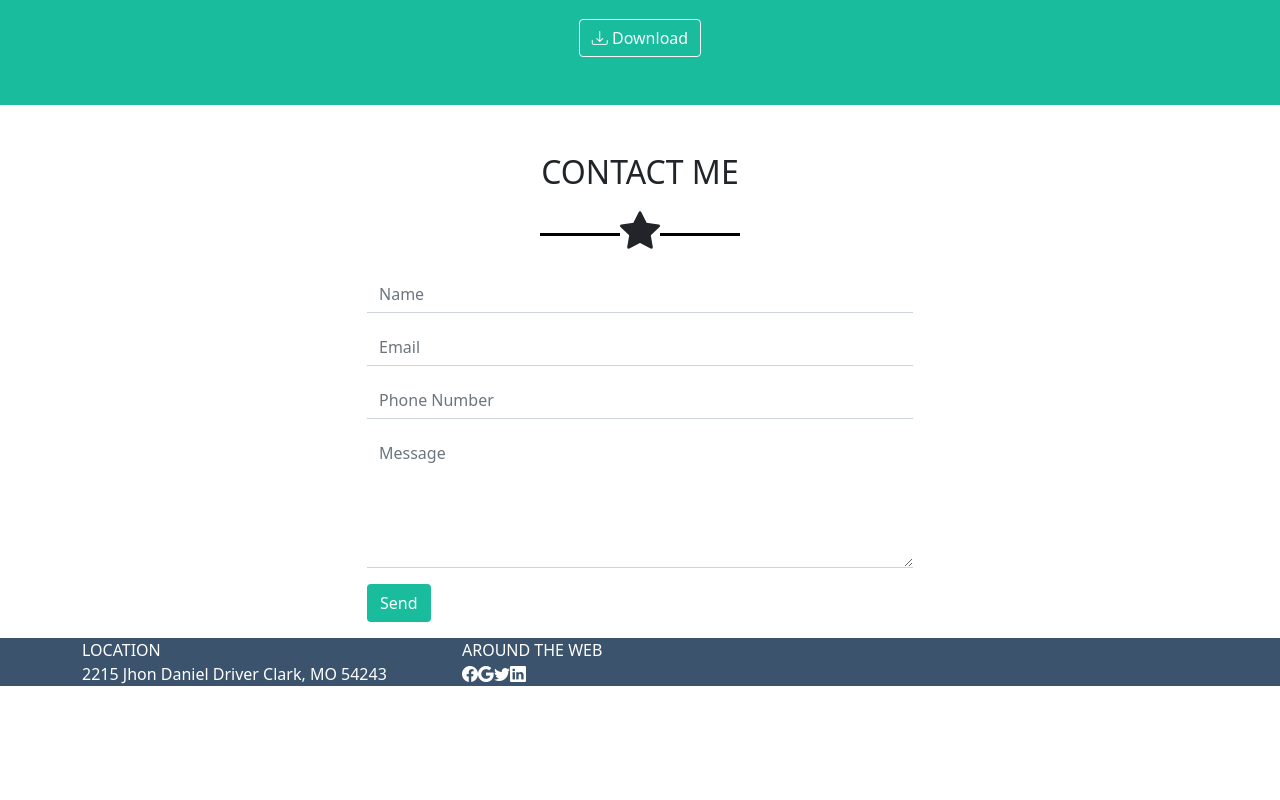
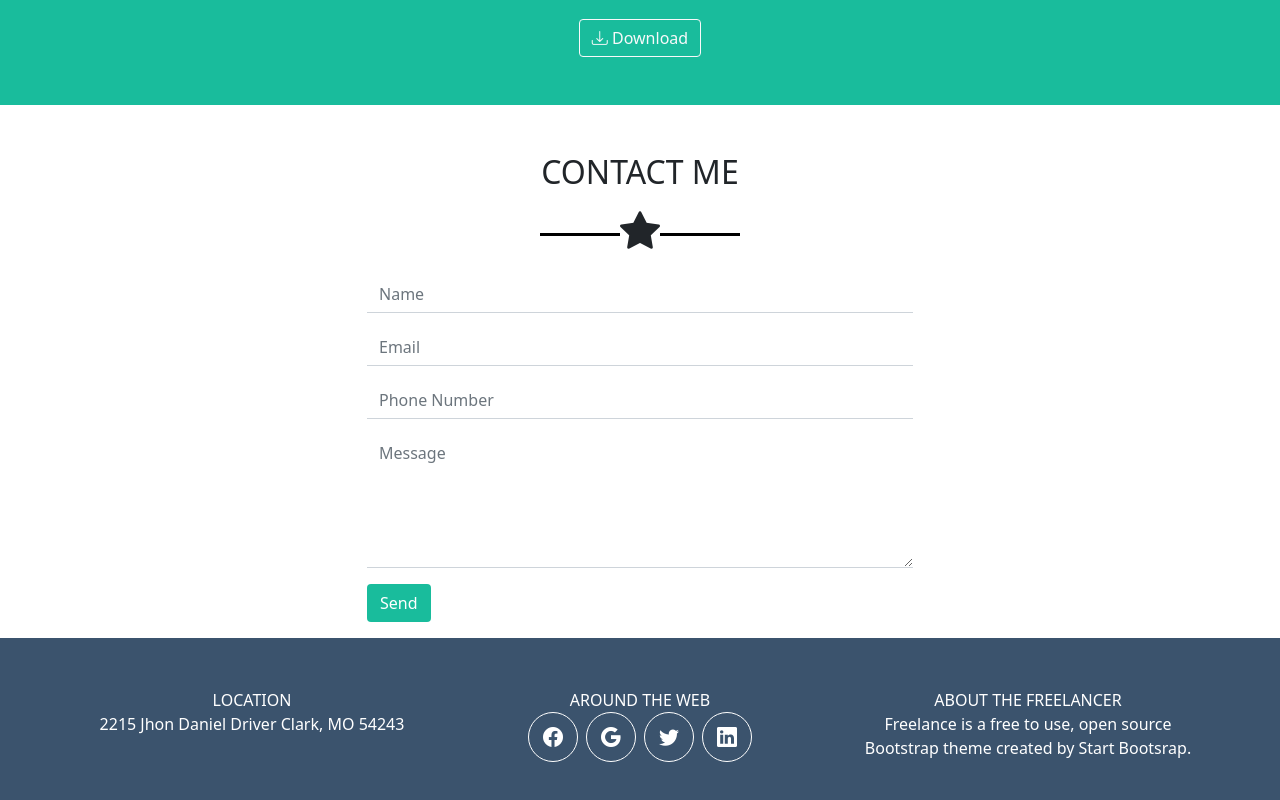
Before and after one commit to Vasmayer/html-css-bootstrap-freelancer, a plain HTML site: page index.html in a window 1280 px wide. Shown: the part 1716-2516 px from the top of the page. Before the commit the page ends 2402 px from the top, so only its background shows below. Drawn offline with nearby package versions, Linux system fonts and the light colour scheme.

Commit message:
added footer

```diff
--- a/css/style.css
+++ b/css/style.css
@@ -77,4 +77,17 @@ footer
 }
 footer .bi{
 
+    font-size: 20px;
+    display: inline-block;
+    width: 50px;
+    height: 50px;
+    border: 1px solid white;
 }
+#start-bootstrap
+{
+    color: var(--bg-green);
+}
+.footer-padding
+{
+    padding: 50px 0;
+}
--- a/index.html
+++ b/index.html
@@ -119,23 +119,26 @@
           </div>
         </section>
       </main>
-      <footer class="text-white">
+      <footer class="text-white footer-padding">
         <div class="container">
-          <div class="row">
-            <div class="col-10 offset-1 col-md-4 offset-md-0">
+          <div class="row g-5">
+            <div class="col-10 offset-1 col-md-4 offset-md-0 text-center">
               <div>LOCATION</div>
               <div>2215 Jhon Daniel Driver Clark, MO 54243</div>
             </div>
-            <div class="col-10 offset-1 col-md-4 offset-md-0">
+            <div class="col-10 offset-1 col-md-4 offset-md-0 text-center">
               <div>AROUND THE WEB</div>
-              <div class="d-flex">
-                <i class="bi bi-facebook"></i>
-                <i class="bi bi-google"></i>
-                <i class="bi bi-twitter"></i>
-                <i class="bi bi-linkedin"></i>
+              <div class="d-flex justify-content-center">
+                <i class="bi bi-facebook rounded-circle d-flex align-items-center justify-content-center mx-1"></i>
+                <i class="bi bi-google rounded-circle d-flex align-items-center justify-content-center mx-1"></i>
+                <i class="bi bi-twitter rounded-circle d-flex align-items-center justify-content-center mx-1"></i>
+                <i class="bi bi-linkedin rounded-circle d-flex align-items-center justify-content-center mx-1"></i>
               </div>
             </div>
-            <div class="col-10 offset-1 col-md-4 offset-md-0"></div>
+            <div class="col-10 offset-1 col-md-4 offset-md-0 text-center">
+              <div>ABOUT THE FREELANCER</div>
+              <p>Freelance is a free to use, open source Bootstrap theme created by <span id="start-bootsrap">Start Bootsrap</span>.</p>
+            </div>
           </div>
         </div>
       </footer>
```
